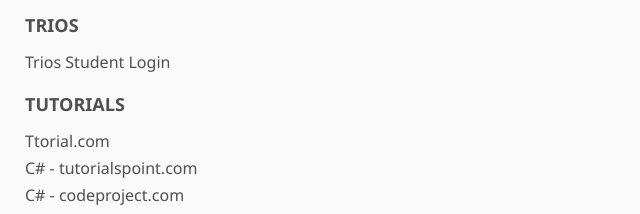
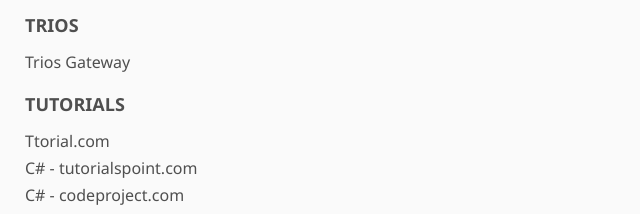
Before and after one commit to kamalmohan/Azure, a plain HTML site: page index.html in a window 1280 px wide. Shown: the part 344-558 px from the top of the page, 0-640 px from the left. Drawn offline with Linux system fonts and the light colour scheme.

Commit message:
Update index.html

```diff
--- a/index.html
+++ b/index.html
@@ -30,7 +30,7 @@
 				</div>
 				<div class="segment uppercase">Trios</div>
 				<div class="chapters capitalize">
-					<a target="_blank" href="https://www.trios.com/StudentWeb/default.aspx">trios student login</a>
+					<a target="_blank" href="https://gateway.trios.com/trios-student/index.html">trios gateway</a>
 				</div>
 				<div class="segment uppercase">tutorials</div>
 				<div class="chapters ">
```
